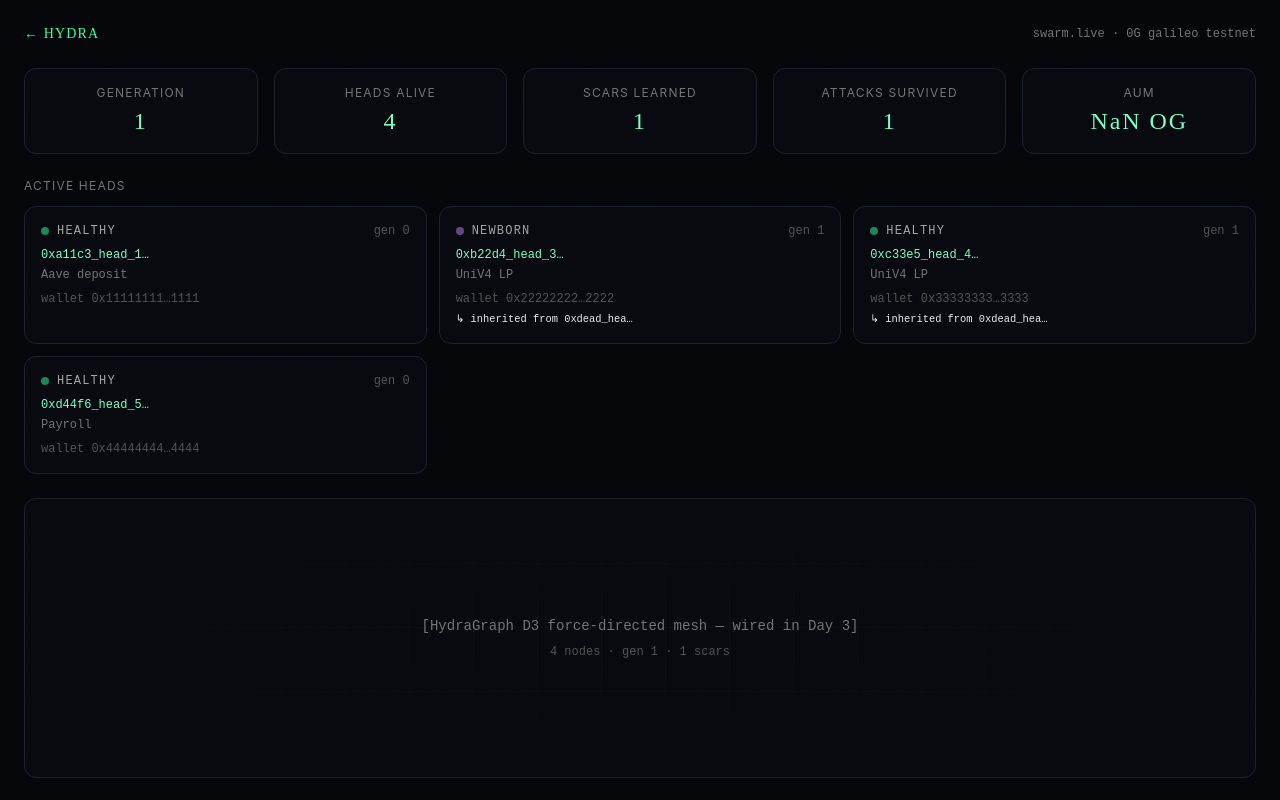
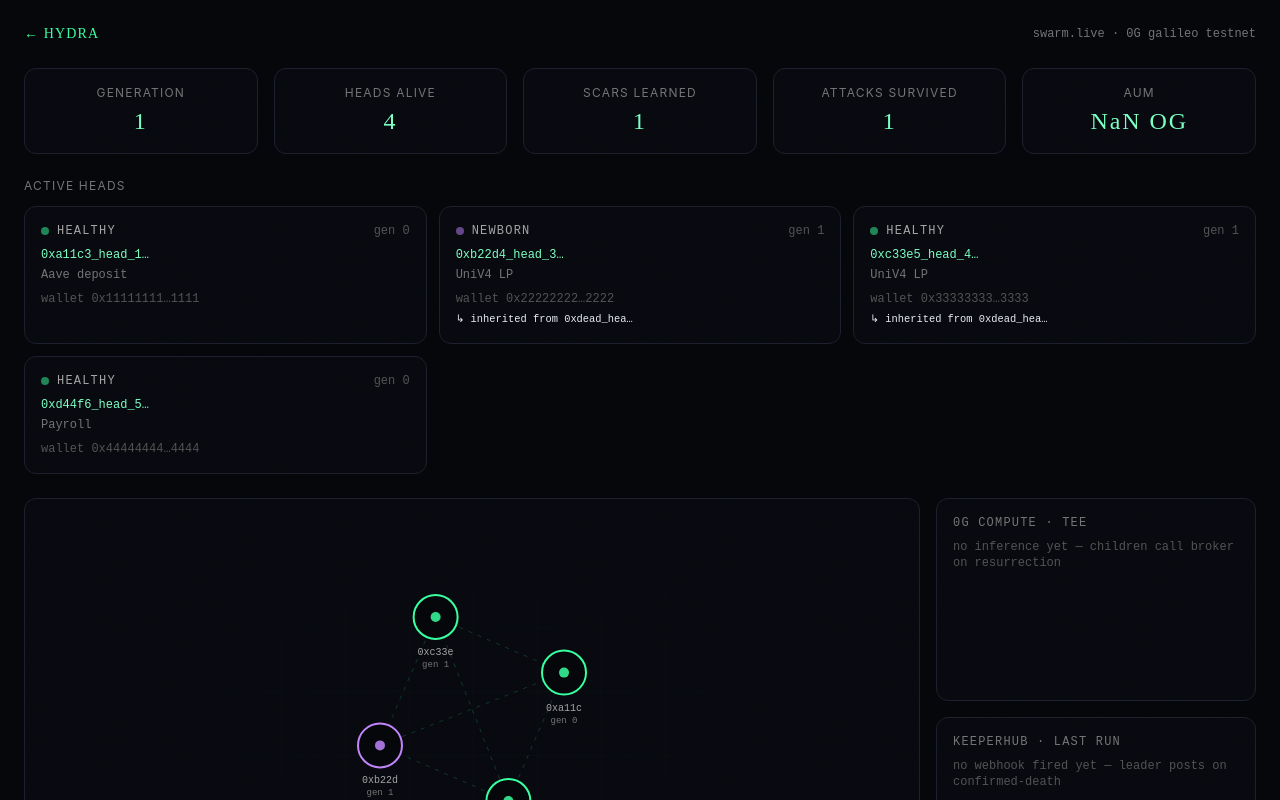
Before and after one commit to Mithran-MV/Hydra, a Next.js app in the folder web/: page /dashboard in a window 1280 px wide. Shown: the top 800 px of the page. Built offline with nearby package versions, Linux system fonts and the light colour scheme; no server answers.

Commit message:
feat(web): mount SwarmGraph + TEEBadge + KeeperHubRunCard on dashboard

```diff
--- a/web/app/dashboard/page.tsx
+++ b/web/app/dashboard/page.tsx
@@ -3,6 +3,9 @@
 import { useEffect, useState } from "react";
 import Link from "next/link";
 import { mockSnapshot } from "@/lib/mock-swarm";
+import { SwarmGraph } from "@/components/dashboard/SwarmGraph";
+import { TEEBadge } from "@/components/dashboard/TEEBadge";
+import { KeeperHubRunCard } from "@/components/dashboard/KeeperHubRunCard";
 import type { HeadState, Scar, SwarmSnapshot } from "@shared/types";
 
 const STRATEGY_LABEL: Record<string, string> = {
@@ -99,14 +102,19 @@ export default function DashboardPage() {
         </div>
       </section>
 
-      <section className="rounded-xl border border-ink-700 bg-ink-900/50 flex items-center justify-center min-h-[280px] relative overflow-hidden">
-        <div className="absolute inset-0 bg-grid opacity-50" />
-        <div className="relative text-neutral-500 font-mono text-sm text-center">
-          <div>[HydraGraph D3 force-directed mesh — wired in Day 3]</div>
-          <div className="text-xs text-neutral-600 mt-2">
-            {snapshot.heads.length} nodes · gen {snapshot.generation} ·{" "}
-            {snapshot.scars.length} scars
+      <section className="grid grid-cols-1 lg:grid-cols-[1fr_320px] gap-4">
+        <div className="rounded-xl border border-ink-700 bg-ink-900/50 relative overflow-hidden min-h-[420px]">
+          <div className="absolute inset-0 bg-grid opacity-30" />
+          <div className="relative w-full h-[420px]">
+            <SwarmGraph
+              heads={snapshot.heads}
+              scarsCount={snapshot.scars.length}
+            />
           </div>
+        </div>
+        <div className="grid grid-rows-2 gap-4">
+          <TEEBadge inference={snapshot.inference} />
+          <KeeperHubRunCard run={snapshot.keeperhub} />
         </div>
       </section>
 
--- a/web/lib/mock-swarm.ts
+++ b/web/lib/mock-swarm.ts
@@ -83,5 +83,7 @@ export function mockSnapshot(): SwarmSnapshot {
     attacksSurvived: 1,
     aum: "75,480",
     lastEventAt: now,
+    inference: null,
+    keeperhub: null,
   };
 }
```
